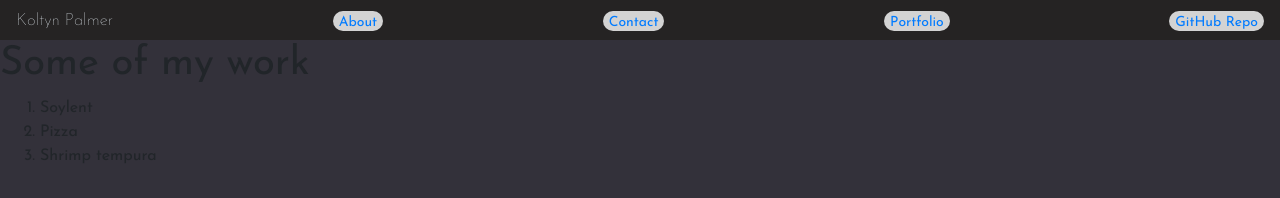
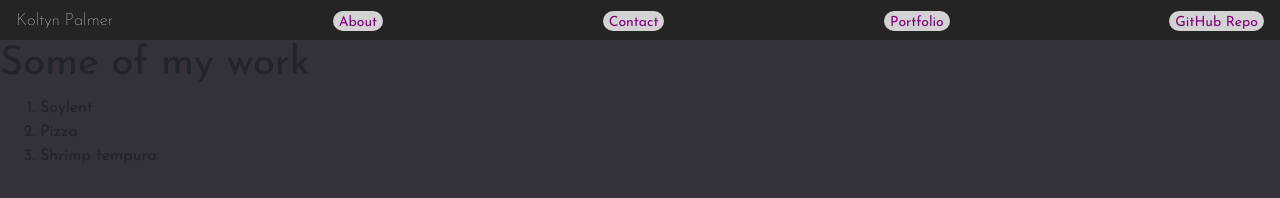
Before and after one commit to owlRogue/portfolio-v2, a website: page portfolio.html in a window 1280 px wide. Drawn offline with nearby package versions, Linux system fonts and the light colour scheme.

Commit message:
link out

```diff
--- a/portfolio.html
+++ b/portfolio.html
@@ -52,6 +52,12 @@
     width: auto;
     margin-top: 30px;
   }
+
+.link {
+  color: purple;
+}
+
+
 </style>
 
 <body>
@@ -59,20 +65,19 @@
   <nav class="navbar navbar-dark" id="nav">Koltyn Palmer
     <!-- <div id="time-left"></div> -->
     <button class="nav-button">
-      <a href="/about">About</a>
+      <a class="link" href="/about">About</a>
     </button>
     <button class="nav-button">
-      <a href="/contact">Contact</a>
+      <a class="link" href="/contact">Contact</a>
     </button>
     <button class="nav-button">
-      <a href="/portfolio">Portfolio</a>
+      <a class="link" href="/portfolio">Portfolio</a>
     </button>
     </button>
     <button class="nav-button">
-      <a href="https://github.com/owlRogue/">GitHub Repo</a>
+      <a class="link" href="_https://github.com/owlRogue/" target="_blank">GitHub Repo</a>
     </button>
   </nav>
-
 
 
 <body>
```
Also changed, not shown: about.html (+11 -4 lines), contact.html (+10 -5 lines), public/index.html (+10 -4 lines).
